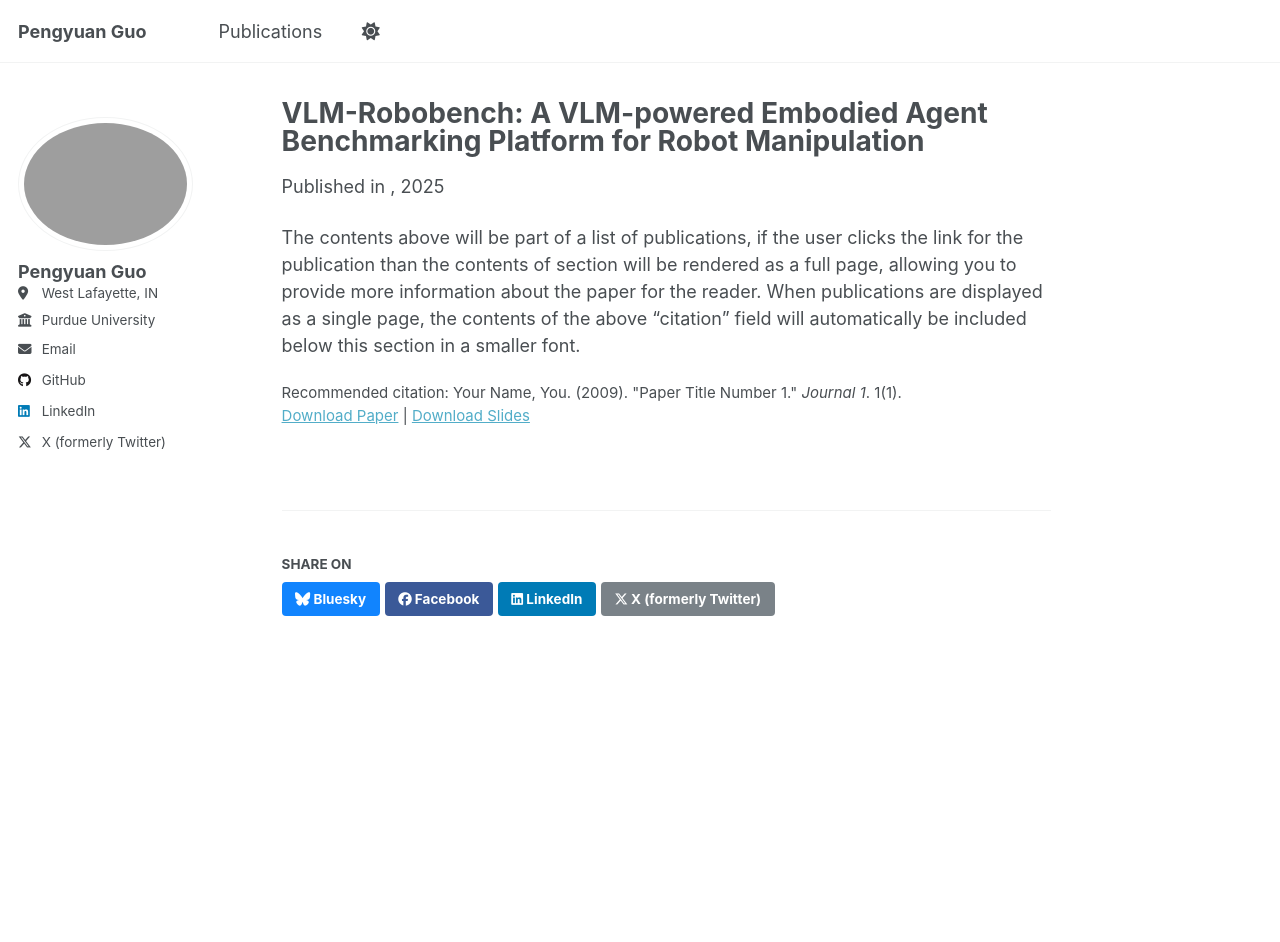
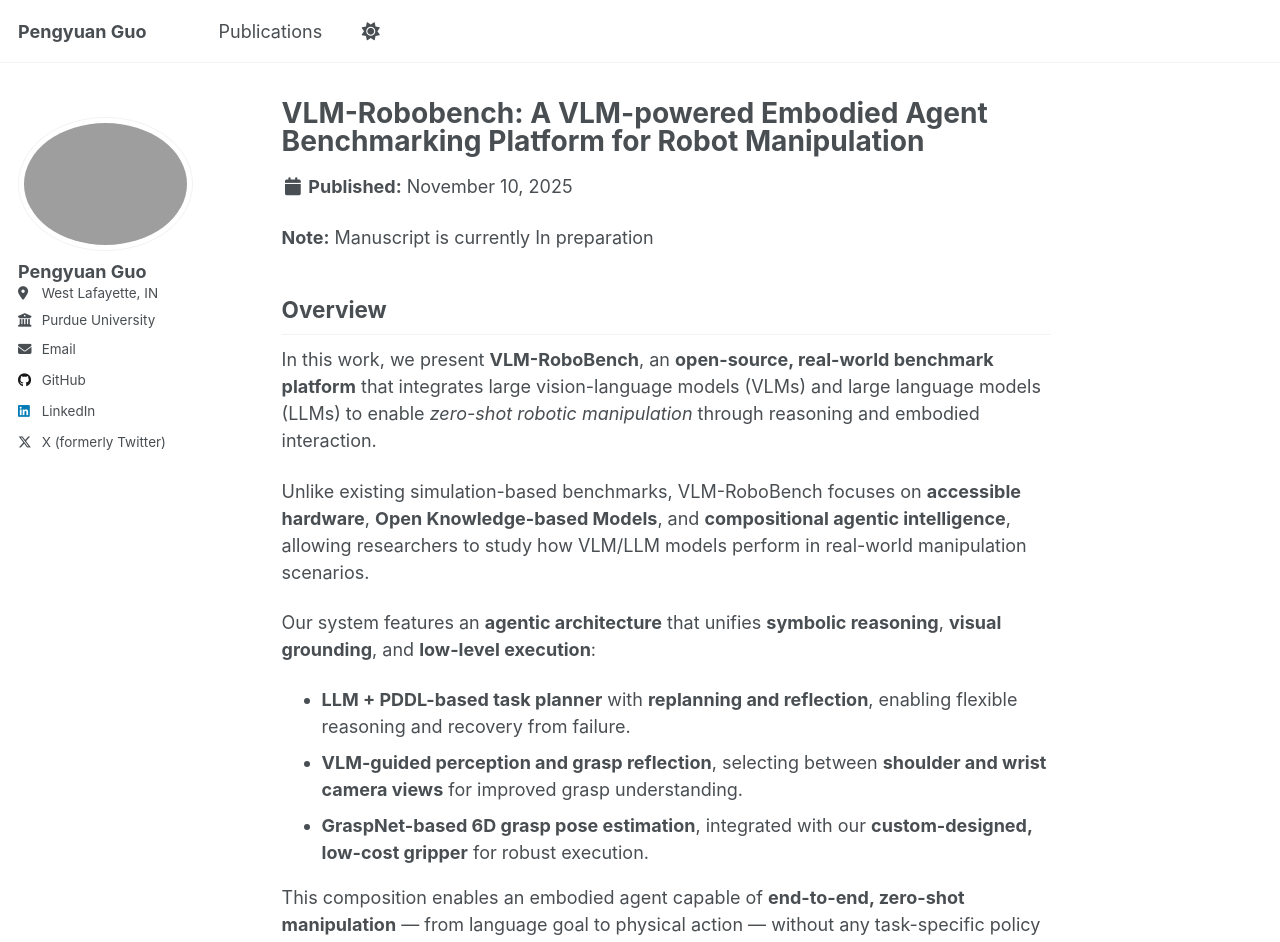
Before and after one commit to PengyuanGuo/pengyuanguo.github.io, a Jekyll site: the page built from _publications/2025-11-10-VLM_robobench.md, in a window 1280 px wide and 1400 px high. Shown: the top 942 px of the window. Built offline with Jekyll 4.4.1, drawn with Linux system fonts in a browser that asks for light colours; a script that is not in the unit is left out; some of the changed text lies outside the part shown.

Commit message:
Edited Publication 1

```diff
--- a/_publications/2025-11-10-VLM_robobench.md
+++ b/_publications/2025-11-10-VLM_robobench.md
@@ -5,9 +5,35 @@ category: Early Version
 permalink: /publication/2025-11-10-VLM_robobench
 excerpt: 'This paper is under working and will be submitted by the end of Jan. 2026'
 date: 2025-11-10
-venue: ''
-slidesurl: 'http://academicpages.github.io/files/slides1.pdf'
+venue:
+slidesurl:
 paperurl: 'http://academicpages.github.io/files/paper1.pdf'
-citation: 'Your Name, You. (2009). &quot;Paper Title Number 1.&quot; <i>Journal 1</i>. 1(1).'
+citation: '**Pengyuan Guo**, Zhonghao Mai, Zhengtong Xu, Zichen Miao, Qiang Qiu, and She Yu. _In preparation._ 2025.'
 ---
-The contents above will be part of a list of publications, if the user clicks the link for the publication than the contents of section will be rendered as a full page, allowing you to provide more information about the paper for the reader. When publications are displayed as a single page, the contents of the above "citation" field will automatically be included below this section in a smaller font.
+**Note:** Manuscript is currently In preparation
+
+## Overview
+
+In this work, we present **VLM-RoboBench**, an **open-source, real-world benchmark platform** that integrates large vision-language models (VLMs) and large language models (LLMs) to enable _zero-shot robotic manipulation_ through reasoning and embodied interaction.
+
+Unlike existing simulation-based benchmarks, VLM-RoboBench focuses on **accessible hardware**, **Open Knowledge-based Models**, and **compositional agentic intelligence**, allowing researchers to study how VLM/LLM models perform in real-world manipulation scenarios.
+
+Our system features an **agentic architecture** that unifies **symbolic reasoning**, **visual grounding**, and **low-level execution**:
+
+- **LLM + PDDL-based task planner** with **replanning and reflection**, enabling flexible reasoning and recovery from failure.
+- **VLM-guided perception and grasp reflection**, selecting between **shoulder and wrist camera views** for improved grasp understanding.
+- **GraspNet-based 6D grasp pose estimation**, integrated with our **custom-designed, low-cost gripper** for robust execution.
+
+This composition enables an embodied agent capable of **end-to-end, zero-shot manipulation** — from language goal to physical action — without any task-specific policy training.
+VLM-RoboBench thus serves as both a **research testbed** and a **benchmarking framework** for evaluating the **compositional reasoning, perception, and planning** capabilities of large-scale models in robotics.
+
+## Demo Video
+{% include video id="s1K26QrExLQ" provider="youtube" %}
+{% include video id="gvgj8-u_RJY" provider="youtube" %}
+{% include video id="q-HV3MPhxLs" provider="youtube" %}
+
+## Links
+- [Code Repository] (https://github.com/ZhengtongXu/vlm_robobench)
+
+## Additional Information
+- [Presentation Slides](/files/VLM_Robobench_Presentation.pdf)
```
Also changed, not shown: 2 other files.
